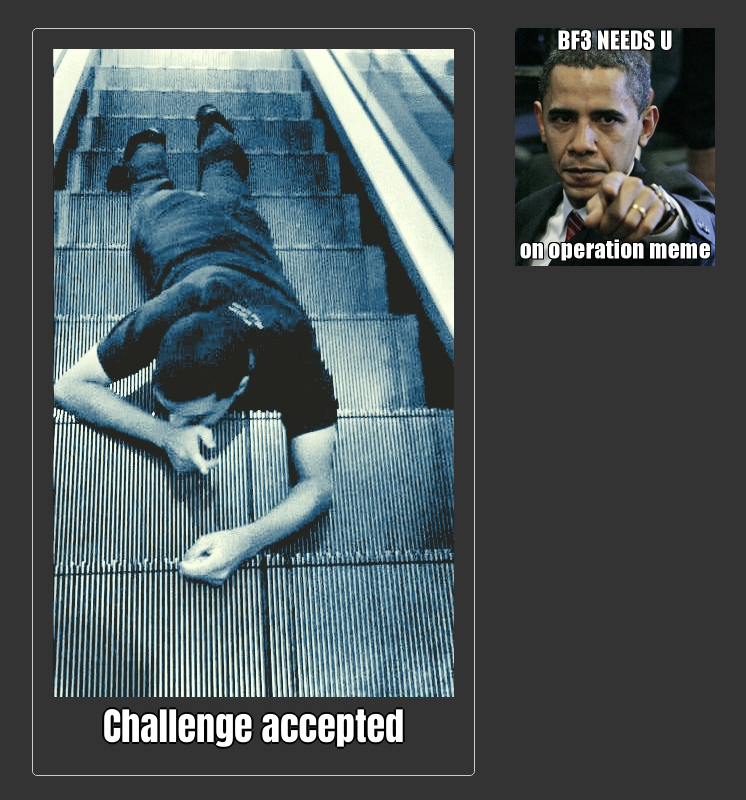
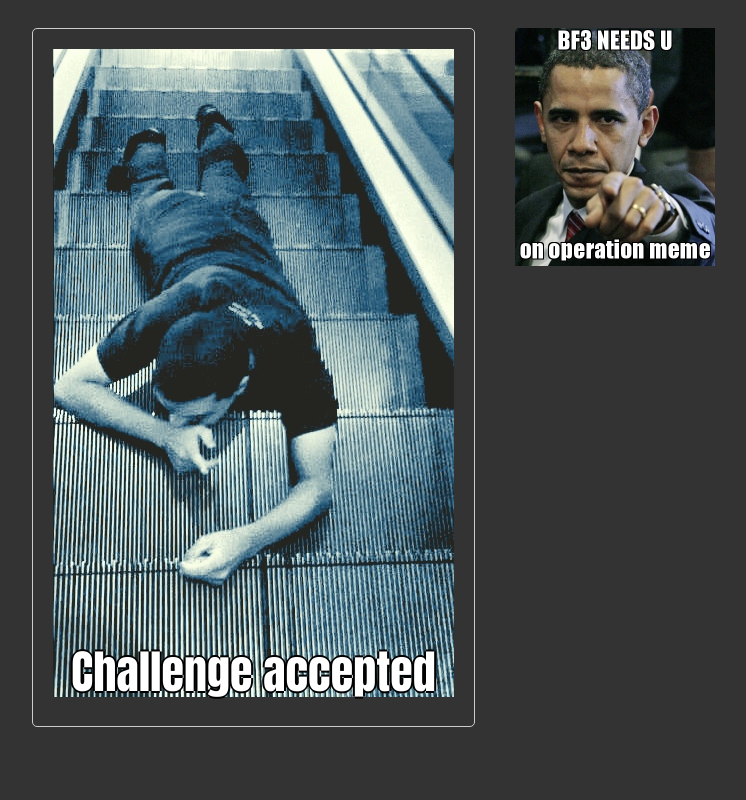
Before and after one commit to moret/Operation-Meme, a plain HTML site: page index.html in a window 1280 px wide. Shown: the whole page, without its empty margins (216-962 px from the left). Drawn offline with Linux system fonts and the light colour scheme.

Commit message:
writes over image, references 9gag id

```diff
--- a/index.html
+++ b/index.html
@@ -41,6 +41,11 @@ meme {
     border-radius: 5px;
     text-align: center;
 }
+
+#meme1956778 div {
+    margin-top: -60px;
+    font-size: 46px;
+}
 </style>
 </header>
 <body>
@@ -48,7 +53,7 @@ meme {
     <img src='img/obama_bf3_needs_u.jpg'/>
 </left>
 <right>
-    <meme>
+    <meme id='meme1956778'>
         <img src='img/challenge_accepted.jpg'/>
         <div>Challenge accepted</div>
     </meme>
```
